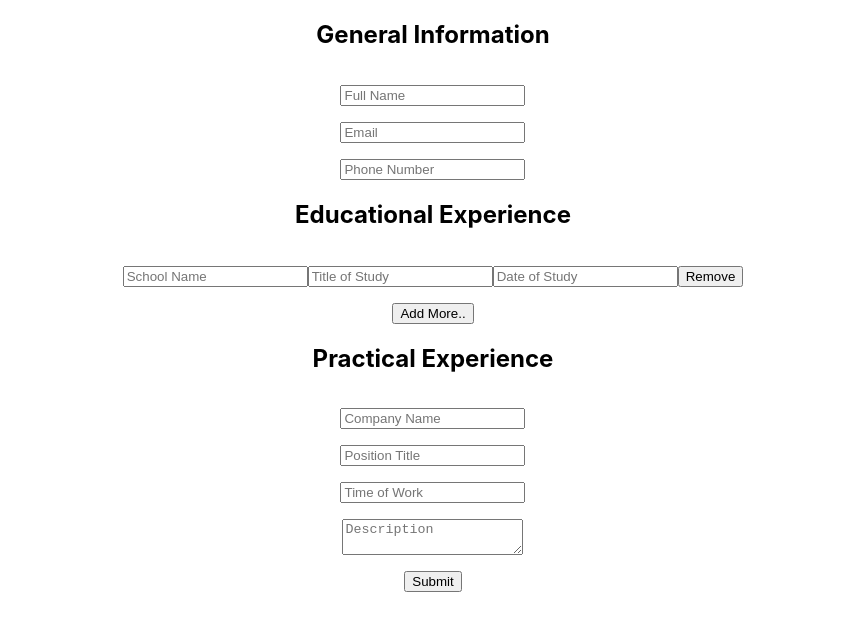
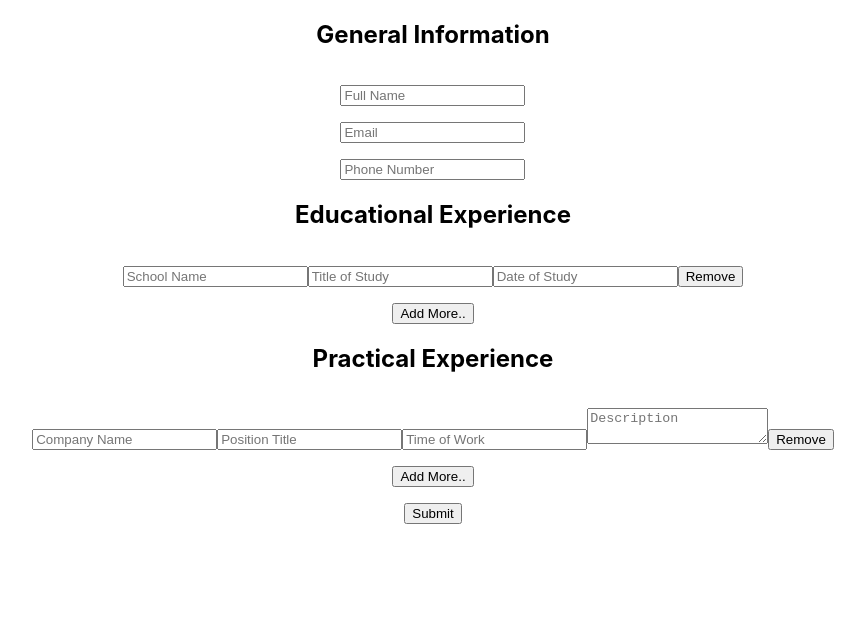
Before and after one commit to pllealfunes/react-cv-app, a React (Create React App) app: page / in a window 1280 px wide. Shown: the top 630 px of the page, without its empty margins (207-1072 px from the left). Built offline with nearby package versions, Linux system fonts and the light colour scheme.

Commit message:
working functionality of adding and removing education and practical experience entries. Now work on displaying them

```diff
--- a/src/components/Form.js
+++ b/src/components/Form.js
@@ -3,6 +3,7 @@ import ReactDOM from 'react-dom/client';
 import Results from './Results';
 
 export default function Form() {
+    let btnId = [1, 2, 3, 4];
 
     const [formData, setFormData] = React.useState({
         fullName: "",
@@ -20,6 +21,12 @@ export default function Form() {
         schoolName: "",
         degree: "",
         gradDate: ""
+    }]);
+    const [paData, setPaData] = React.useState([{
+        companyName: "",
+        title: "",
+        dateWorked: "",
+        description: ""
     }]);
     const [results, setResults] = React.useState("")
     const [isSubmitted, setSubmitForm] = React.useState(false);
@@ -66,25 +73,48 @@ export default function Form() {
         setDisableSubmit(false);
     }
 
-    const handleAddEd = () => {
+    const handleAddEd = (id) => {
+        if (id == 2) {
             const newEdInput = {
                 schoolName: "",
                 degree: "",
                 gradDate: ""
             };
             setEdData([...educationData, newEdInput]);
+        } else if (id == 4) {
+            const newPaInput = {
+                companyName: "",
+                title: "",
+                dateWorked: "",
+                description: ""
+            };
+            setPaData([...paData, newPaInput]);
+        }
     };
 
-    const handleRemoveEd = (index) => {
+    const handleRemoveEd = (index, id) => {
+        if (id == 1) {
             const educationEntry = [...educationData];
             educationEntry.splice(index, 1);
             setEdData(educationEntry);
+        }
+        else if (id == 3) {
+            const paEntry = [...paData];
+            paEntry.splice(index, 1);
+            setPaData(paEntry);
+        }
     };
 
     const handleEdChange = (index, event) => {
         const data = [...educationData];
         data[index][event.target.name] = event.target.value;
         setEdData(data);
+    };
+
+    const handlePaChange = (index, event) => {
+        const data = [...paData];
+        data[index][event.target.name] = event.target.value;
+        setPaData(data);
     };
 
 
@@ -142,42 +172,50 @@ export default function Form() {
                                     onChange={event => handleEdChange(index, event)}
                                     value={input.gradDate}
                                 />
-                                <button type='button' onClick={() => handleRemoveEd(index)}>Remove</button>
+                                <button type='button' onClick={() => handleRemoveEd(index, btnId[0])}>Remove</button>
                             </div>
                         )
                     })}
-                    <button type='button' onClick={handleAddEd}>Add More..</button>
+                    <button type='button' onClick={() => handleAddEd(btnId[1])}>Add More..</button>
 
                 </div>
                 <div className='pacInfo'>
                     <h2>Practical Experience</h2>
+                    {paData.map((input, index) => {
+                        return (
+                            <div key={index}>
                                 <input
                                     type='text'
                                     name='companyName'
                                     placeholder='Company Name'
-                        onChange={handleChange}
-                        value={formData.companyName}
+                                    onChange={event => handlePaChange(index, event)}
+                                    value={input.companyName}
                                 />
                                 <input
                                     type='text'
                                     name='title'
                                     placeholder='Position Title'
-                        onChange={handleChange}
-                        value={formData.title}
+                                    onChange={event => handlePaChange(index, event)}
+                                    value={input.title}
                                 />
                                 <input
                                     type='text'
                                     name='dateWorked'
                                     placeholder='Time of Work'
-                        onChange={handleChange}
-                        value={formData.dateWorked}
+                                    onChange={event => handlePaChange(index, event)}
+                                    value={input.dateWorked}
                                 />
                                 <textarea
                                     name="description"
                                     placeholder='Description'
-                        onChange={handleChange}
-                        value={formData.description}
+                                    onChange={event => handlePaChange(index, event)}
+                                    value={input.description}
                                 />
+                                <button type='button' onClick={() => handleRemoveEd(index, btnId[2])}>Remove</button>
+                            </div>
+                        )
+                    })}
+                    <button type='button' onClick={() => handleAddEd(btnId[3])}>Add More..</button>
                 </div>
                 <button className='submitBtn' disabled={disableSubmit}>Submit</button>
             </form>
```
Lines whose indentation alone changed are shown as unchanged.
